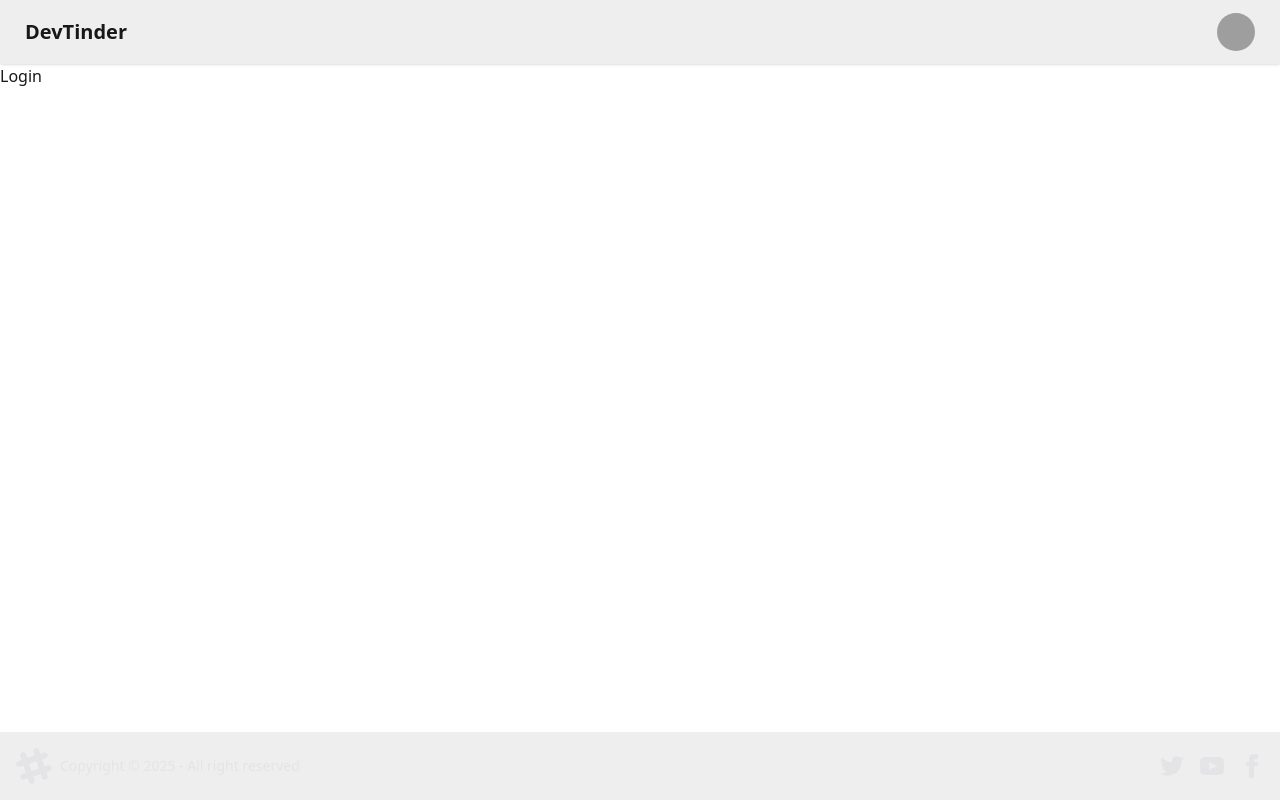
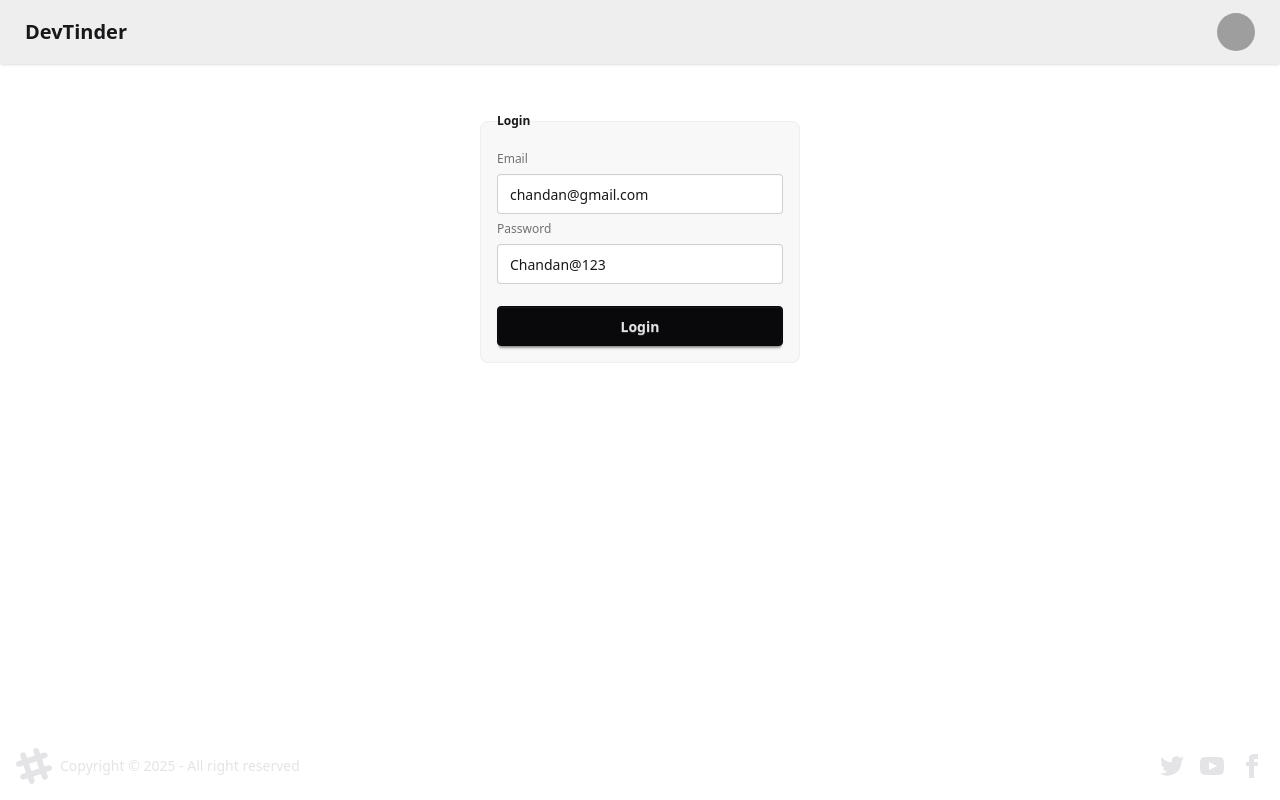
Before and after one commit to Vishal566G/devtinder-web, a React (Vite) app: page /login in a window 1280 px wide. Built offline with nearby package versions, Linux system fonts and the light colour scheme; grey boxes are pictures that could not be loaded.

Commit message:
Fixed CORS

```diff
--- a/package.json
+++ b/package.json
@@ -11,6 +11,7 @@
   },
   "dependencies": {
     "@tailwindcss/vite": "^4.1.13",
+    "axios": "^1.12.2",
     "react": "^19.1.1",
     "react-dom": "^19.1.1",
     "react-router-dom": "^7.9.2",
--- a/src/Footer.jsx
+++ b/src/Footer.jsx
@@ -2,7 +2,7 @@ import React from "react";
 
 export const Footer = () => {
   return (
-    <footer className="footer sm:footer-horizontal bg-base-300 text-neutral-content items-center p-4 fixed bottom-0">
+    <footer className="footer sm:footer-horizontal bg-base-300whats text-neutral-content items-center p-4 fixed bottom-0 -z-10">
       <aside className="grid-flow-col items-center">
         <svg
           width="36"
--- a/src/Login.jsx
+++ b/src/Login.jsx
@@ -1,5 +1,52 @@
-import React from "react";
+import axios from "axios";
+import React, { useState } from "react";
 
 export const Login = () => {
-  return <div>Login</div>;
+  const [emailId, setEmailId] = useState("chandan@gmail.com");
+  const [password, setPassword] = useState("Chandan@123");
+
+  const handleLoginClick = async () => {
+    try {
+      const res = await axios.post(
+        "http://localhost:3000/login",
+        {
+          emailId,
+          password,
+        },
+        { withCredentials: true }
+      );
+    } catch (err) {
+      console.error(err);
+    }
+  };
+
+  return (
+    <div className="flex justify-center my-10">
+      <fieldset className="fieldset bg-base-200 border-base-300 rounded-box w-xs border p-4">
+        <legend className="fieldset-legend">Login</legend>
+
+        <label className="label">Email</label>
+        <input
+          type="email"
+          className="input"
+          placeholder="Email"
+          value={emailId}
+          onChange={(e) => setEmailId(e.target.value)}
+        />
+
+        <label className="label">Password</label>
+        <input
+          type="text"
+          className="input"
+          placeholder="Password"
+          value={password}
+          onChange={(e) => setPassword(e.target.value)}
+        />
+
+        <button className="btn btn-neutral mt-4" onClick={handleLoginClick}>
+          Login
+        </button>
+      </fieldset>
+    </div>
+  );
 };
```
Also changed, not shown: 1 other file (tests, documents, lock files or other folders).
